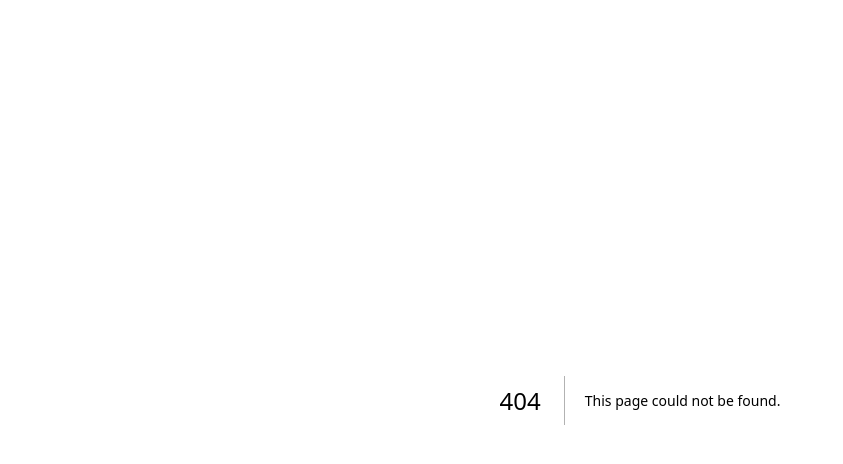
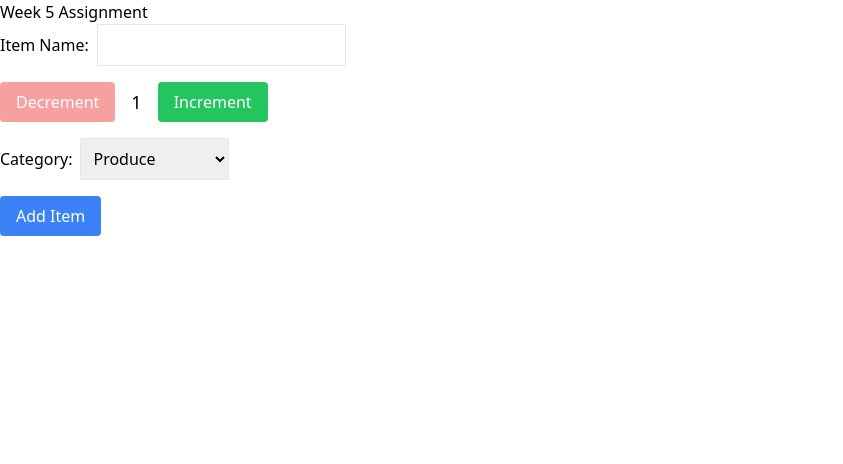
Before and after one commit to Aidanwdavies/cprg306-assignments, a Next.js app: page /week-5 in a window 1280 px wide. Before the commit this address had no page. Shown: the top 464 px of the page, without its empty margins (0-843 px from the left). Built offline with nearby package versions, Linux system fonts and the light colour scheme.

Commit message:
week-5 added and running

```diff
--- a/app/page.js
+++ b/app/page.js
@@ -13,6 +13,9 @@
       <p className="text hover:ring-offset-sky-800"><Link href="/week-4">
         Go to Week 4 Page
       </Link></p>
+      <p className="text hover:ring-offset-sky-800"><Link href="/week-5">
+        Go to Week 5 Page
+      </Link></p>
     </main>
   );
 }
--- /dev/null
+++ b/app/week-5/new-item.js
@@ -0,0 +1,94 @@
+"use client";
+import { useState } from 'react';
+
+export default function NewItem() {
+    const [name, setName] = useState("");
+    const [quantity, setQuantity] = useState(1);
+    const [category, setCategory] = useState("Produce");
+
+    const handleSubmit = (e) => {
+        e.preventDefault(); // Prevent default form submission
+
+        const item = { name, quantity, category }; // Create item object
+        console.log(item); // Log to console
+        alert(`Item Added: ${name}, Quantity: ${quantity}, Category: ${category}`); // Alert with current state
+
+        // Reset state variables
+        setName("");
+        setQuantity(1); // Reset to initial quantity
+        setCategory("Produce"); // Reset to initial category
+    };
+
+    const add = () => {
+        if (quantity < 20) {
+            setQuantity(quantity + 1);
+        }
+    };
+
+    const remove = () => {
+        if (quantity > 1) {
+            setQuantity(quantity - 1);
+        }
+    };
+
+    return (
+        <form onSubmit={handleSubmit} className="space-y-4">
+            <div>
+                <label>
+                    Item Name:
+                    <input
+                        type="text"
+                        value={name}
+                        onChange={(e) => setName(e.target.value)}
+                        required
+                        className="border p-2 ml-2"
+                    />
+                </label>
+            </div>
+            <div className="flex items-center space-x-4">
+                <button
+                    type="button"
+                    onClick={remove}
+                    disabled={quantity === 1}
+                    className="px-4 py-2 bg-red-500 text-white rounded disabled:opacity-50"
+                >
+                    Decrement
+                </button>
+                <span className="text-lg">{quantity}</span>
+                <button
+                    type="button"
+                    onClick={add}
+                    disabled={quantity === 20}
+                    className="px-4 py-2 bg-green-500 text-white rounded disabled:opacity-50"
+                >
+                    Increment
+                </button>
+            </div>
+            <div>
+                <label>
+                    Category:
+                    <select
+                        value={category}
+                        onChange={(e) => setCategory(e.target.value)}
+                        className="border p-2 ml-2"
+                    >
+                        <option value="Produce">Produce</option>
+                        <option value="Dairy">Dairy</option>
+                        <option value="Bakery">Bakery</option>
+                        <option value="Meat">Meat</option>
+                        <option value="Frozen Foods">Frozen Foods</option>
+                        <option value="Canned Goods">Canned Goods</option>
+                        <option value="Dry Goods">Dry Goods</option>
+                        <option value="Beverages">Beverages</option>
+                        <option value="Snacks">Snacks</option>
+                        <option value="Household">Household</option>
+                        <option value="Other">Other</option>
+                    </select>
+                </label>
+            </div>
+            <button type="submit" className="px-4 py-2 bg-blue-500 text-white rounded">
+                Add Item
+            </button>
+        </form>
+    );
+}
--- /dev/null
+++ b/app/week-5/page.js
@@ -0,0 +1,11 @@
+import NewItem from './new-item';
+import Link from 'next/link';
+
+export default function Week5Page() {
+    return (
+        <div>
+            <h1>Week 5 Assignment</h1>
+            <NewItem />
+        </div>
+    );
+}
```
